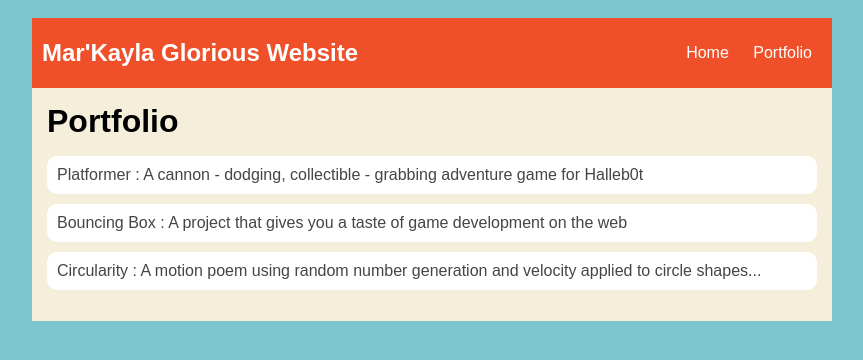
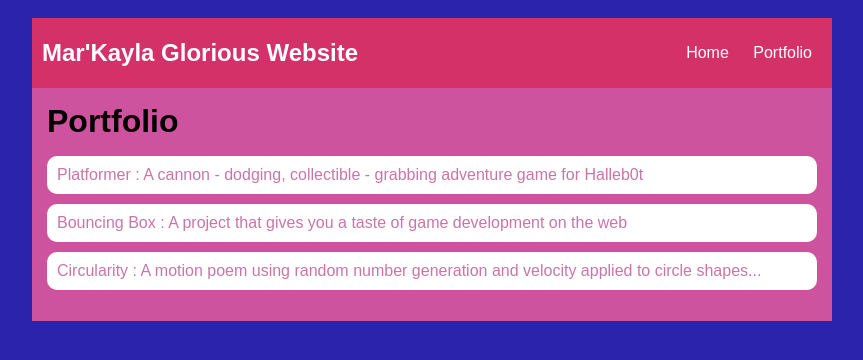
Before and after one commit to markaylaa2/markaylaa2.github.io, a plain HTML site: page portfolio.html in a window 1280 px wide. Shown: the whole page, without its empty margins (208-1071 px from the left). Drawn offline with Linux system fonts and the light colour scheme.

```diff
--- a/portfolio.html
+++ b/portfolio.html
@@ -4,7 +4,7 @@
   <title>Mar'Kayla Website</title>
    <style type="text/css">
     body {
-        background: rgb(125, 198, 205);
+        background: rgb(44, 35, 173);
         color: rgb(45, 45, 45);
         padding: 10px;
         font-family: arial;
@@ -21,7 +21,7 @@
 
     /* navigation menu */
     nav {
-        background: rgb(239, 80, 41);
+        background: rgb(211, 49, 103);
         margin: 0 auto;
         display: flex;
         padding: 10px;
@@ -47,7 +47,7 @@
 
     /* main container area beneath menu */
     main {
-        background: rgb(245, 238, 219);
+        background: rgb(206, 83, 159);
         display: flex;
     }
     .content {
@@ -77,7 +77,7 @@
 
          #portfolio a {
              text-decoration: none;
-             color: #454545;
+             color: #ca75a7;
          }
 </style>
 </head>
```
